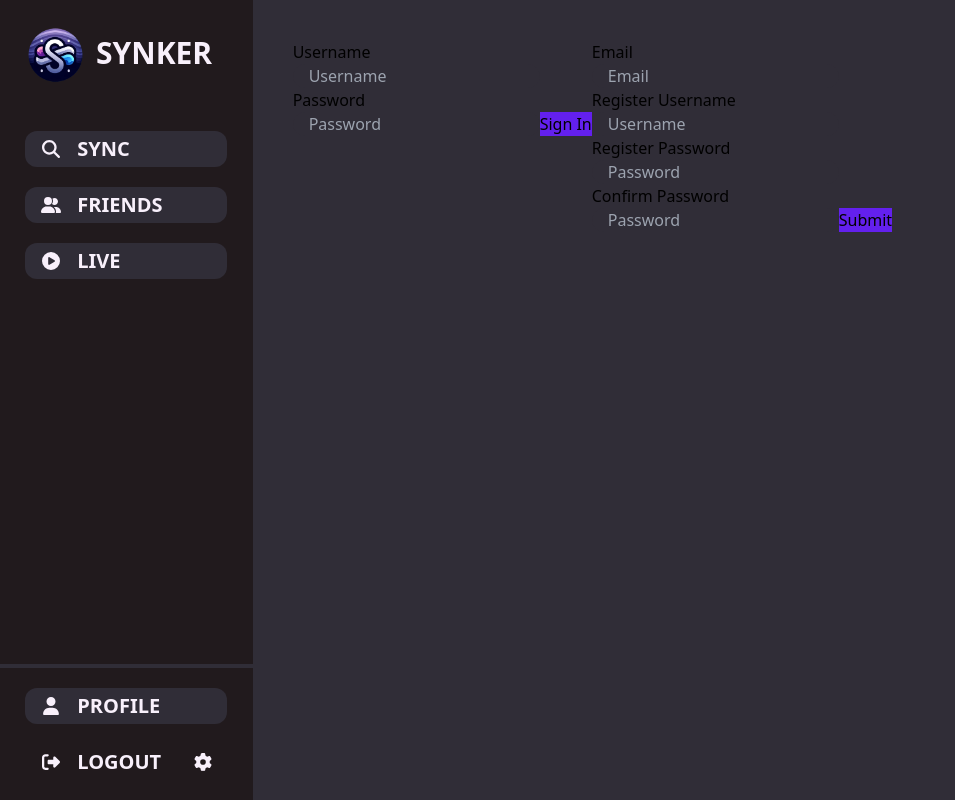
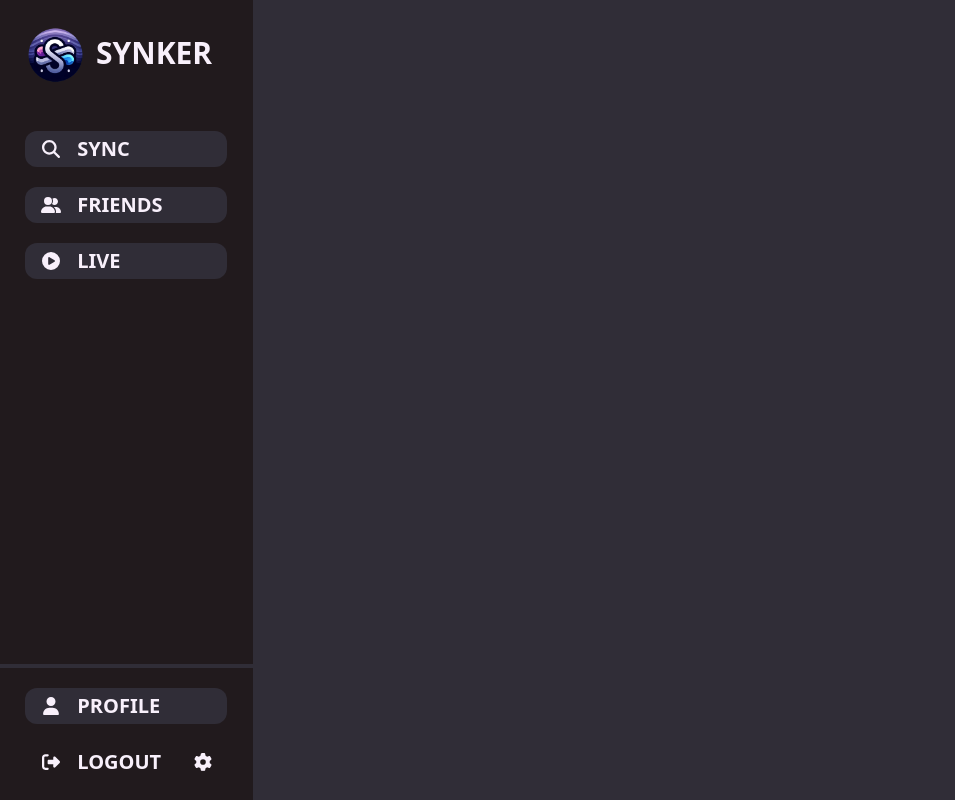
Before and after one commit to varangill/Synker, a React (Vite) app in the folder client/: page / in a window 1280 px wide. Shown: the whole page, without its empty margins (0-955 px from the left). Built offline with nearby package versions, Linux system fonts and the light colour scheme; a web font is replaced by a local one.

Commit message:
Login page layout

```diff
--- a/client/src/routers/AppRouter.tsx
+++ b/client/src/routers/AppRouter.tsx
@@ -17,8 +17,8 @@ function AppRouter() {
     <BrowserRouter>
       <ToastContainer />
       <Routes>
-        <Route path="/" element={<LoginPage />} />
-        <Route path="/home" element={<HomePage />} />
+        <Route path="/" element={<HomePage />} />
+        <Route path="/login" element={<LoginPage />} />
         <Route path="/sync" element={<SyncPage />} />
         <Route path="/friends" element={<FriendsPage />} />
         <Route path="/live" element={<LivePage />} />
--- a/client/src/ui/components/common/Navigation.tsx
+++ b/client/src/ui/components/common/Navigation.tsx
@@ -25,7 +25,7 @@ const Navigation = () => {
   const currentPath = window.location.pathname;
 
   function handleHomeClick() {
-    navigate("/home");
+    navigate("/");
   }
   function handleSyncClick() {
     navigate("/sync");
@@ -48,7 +48,7 @@ const Navigation = () => {
   }
 
   function handleLogoutClick() {
-    navigate("/");
+    navigate("/login");
   }
 
   function toggleMenu() {
--- a/client/src/ui/pages/LoginPage.tsx
+++ b/client/src/ui/pages/LoginPage.tsx
@@ -1,8 +1,9 @@
-import("../../App.css");
 import { useState } from "react";
-import Navigation from "../components/common/Navigation";
+import loginImage from "../assets/images/login.png";
 
 export default function LoginPage() {
+  const [activeTab, setActiveTab] = useState("login");
+
   const [username, setUsername] = useState("");
   const [password, setPassword] = useState("");
 
@@ -20,69 +21,140 @@ export default function LoginPage() {
   };
 
   return (
-    <div className="App flex flex-row bg-primary-100 h-screen">
-      <Navigation />
-      <div className="login-screen-container flex flex-row w-full h-full flex-wrap overflow-y-scroll overflow-x-hidden p-10">
-        <div>
-          <div>Username</div>
+    <div className="App flex flex-row bg-primary-200 h-screen w-full">
+      <div className="login-screen-container flex w-full h-full">
+        {/* Left Side */}
+        <div className="login-screen-left w-1/2 flex flex-col items-center justify-start py-10">
+          <div className="login-container w-full max-w-md">
+            <div className="text-center text-3xl font-bold mb-6">SYNKER</div>
+            <div className="tabs flex justify-center mb-6">
+              <button
+                className={`px-4 py-2 mx-2 ${
+                  activeTab === "login" ? "bg-accent-100" : ""
+                }`}
+                onClick={() => setActiveTab("login")}
+              >
+                Login
+              </button>
+              <button
+                className={`px-4 py-2 mx-2 ${
+                  activeTab === "register" ? "bg-accent-100" : ""
+                }`}
+                onClick={() => setActiveTab("register")}
+              >
+                Register
+              </button>
+            </div>
+            <div className="form-container min-h-[350px]">
+              {activeTab === "login" && (
+                <div className="login-form">
+                  {/* Login Form Fields */}
+                  <div className="mb-4">
+                    <label className="block text-sm font-medium mb-1">
+                      Username
+                    </label>
                     <input
                       type="text"
                       value={username}
                       onChange={(e) => setUsername(e.target.value)}
                       placeholder="Username"
-            className="bg-primary-100 rounded-xl pl-4 text-white"
+                      className="bg-primary-100 rounded-xl pl-4 text-white w-full h-10"
                     />
-          <div>Password</div>
+                  </div>
+                  <div className="mb-4">
+                    <label className="block text-sm font-medium mb-1">
+                      Password
+                    </label>
                     <input
                       type="password"
                       value={password}
                       onChange={(e) => setPassword(e.target.value)}
                       placeholder="Password"
-            className="bg-primary-100 rounded-xl pl-4 text-white"
+                      className="bg-primary-100 rounded-xl pl-4 text-white w-full h-10"
                     />
-          <button className="submit bg-accent-100" onClick={handleSubmitClick}>
+                  </div>
+                  <button
+                    className="submit bg-accent-100 w-full py-2 rounded-xl"
+                    onClick={handleSubmitClick}
+                  >
                     Sign In
                   </button>
                 </div>
-        <div>
-          <div>Email</div>
+              )}
+              {activeTab === "register" && (
+                <div className="register-form">
+                  {/* Register Form Fields */}
+                  <div className="mb-4">
+                    <label className="block text-sm font-medium mb-1">
+                      Email
+                    </label>
                     <input
                       type="text"
                       value={email}
                       onChange={(e) => setEmail(e.target.value)}
                       placeholder="Email"
-            className="bg-primary-100 rounded-xl pl-4 text-white"
+                      className="bg-primary-100 rounded-xl pl-4 text-white w-full h-10"
                     />
-          <div>Register Username</div>
+                  </div>
+                  <div className="mb-4">
+                    <label className="block text-sm font-medium mb-1">
+                      Username
+                    </label>
                     <input
                       type="text"
                       value={registerUsername}
                       onChange={(e) => setRegisterUsername(e.target.value)}
                       placeholder="Username"
-            className="bg-primary-100 rounded-xl pl-4 text-white"
+                      className="bg-primary-100 rounded-xl pl-4 text-white w-full h-10"
                     />
-          <div>Register Password</div>
+                  </div>
+                  <div className="mb-4">
+                    <label className="block text-sm font-medium mb-1">
+                      Password
+                    </label>
                     <input
                       type="password"
                       value={registerPassword}
                       onChange={(e) => setRegisterPassword(e.target.value)}
                       placeholder="Password"
-            className="bg-primary-100 rounded-xl pl-4 text-white"
+                      className="bg-primary-100 rounded-xl pl-4 text-white w-full h-10"
                     />
-          <div>Confirm Password</div>
+                  </div>
+                  <div className="mb-4">
+                    <label className="block text-sm font-medium mb-1">
+                      Confirm Password
+                    </label>
                     <input
                       type="password"
                       value={confirmPassword}
                       onChange={(e) => setConfirmPassword(e.target.value)}
-            placeholder="Password"
-            className="bg-primary-100 rounded-xl pl-4 text-white"
+                      placeholder="Confirm Password"
+                      className="bg-primary-100 rounded-xl pl-4 text-white w-full h-10"
                     />
+                  </div>
                   <button
-            className="submit bg-accent-100"
+                    className="submit bg-accent-100 w-full py-2 rounded-xl"
                     onClick={handleRegisterClick}
                   >
-            Submit
+                    Register
                   </button>
+                </div>
+              )}
+            </div>
+          </div>
+        </div>
+        {/* Right Side */}
+        <div className="login-screen-right w-1/2 h-full relative">
+          <img
+            src={loginImage}
+            alt="Login"
+            className="h-full w-full object-cover"
+          />
+          <div className="overlay-text absolute top-0 left-0 w-full h-full flex flex-col items-center py-10 text-white">
+            <div className="text-4xl font-bold mb-4">Competent Teammates.</div>
+            <div className="text-2xl">High Quality Matches.</div>
+            <div className="text-2xl">Friends That Stay.</div>
+          </div>
         </div>
       </div>
     </div>
```
Also changed, not shown: 1 other file (tests, documents, lock files or other folders). Lines whose indentation alone changed are shown as unchanged.
